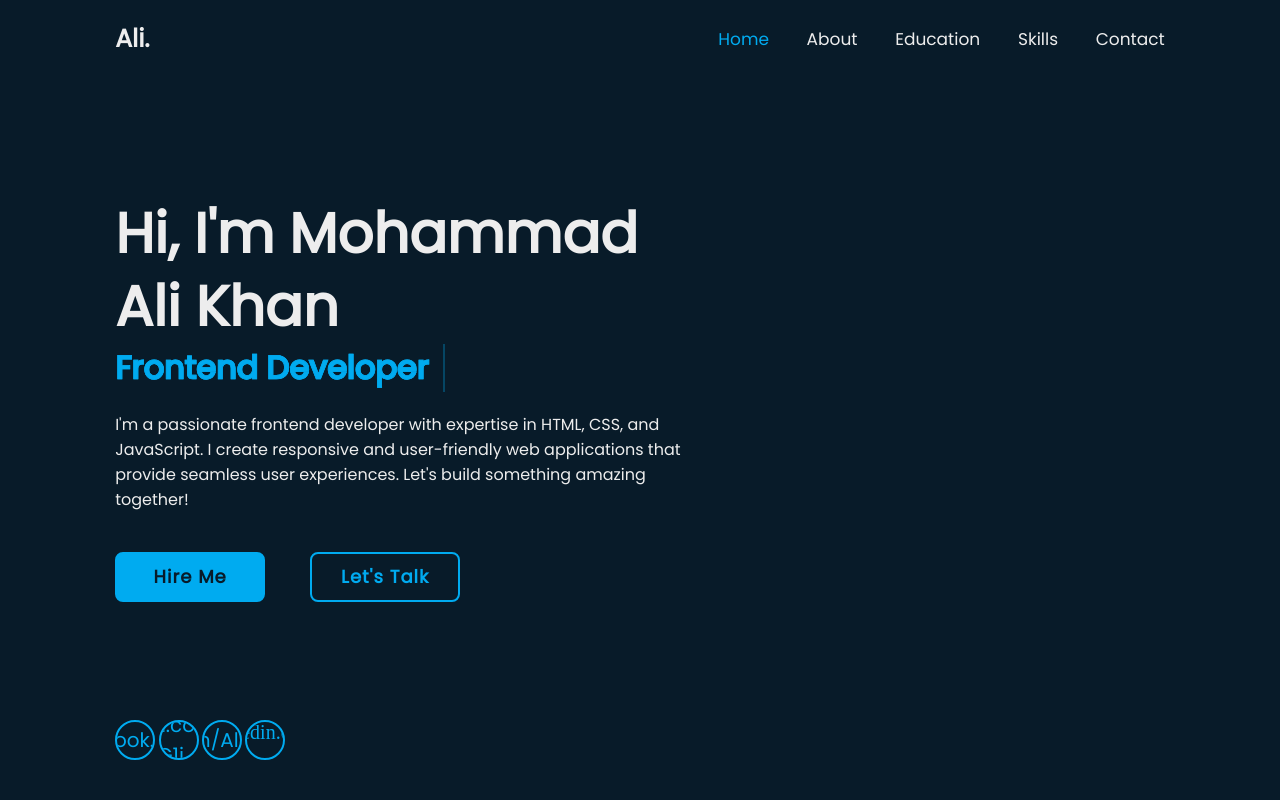
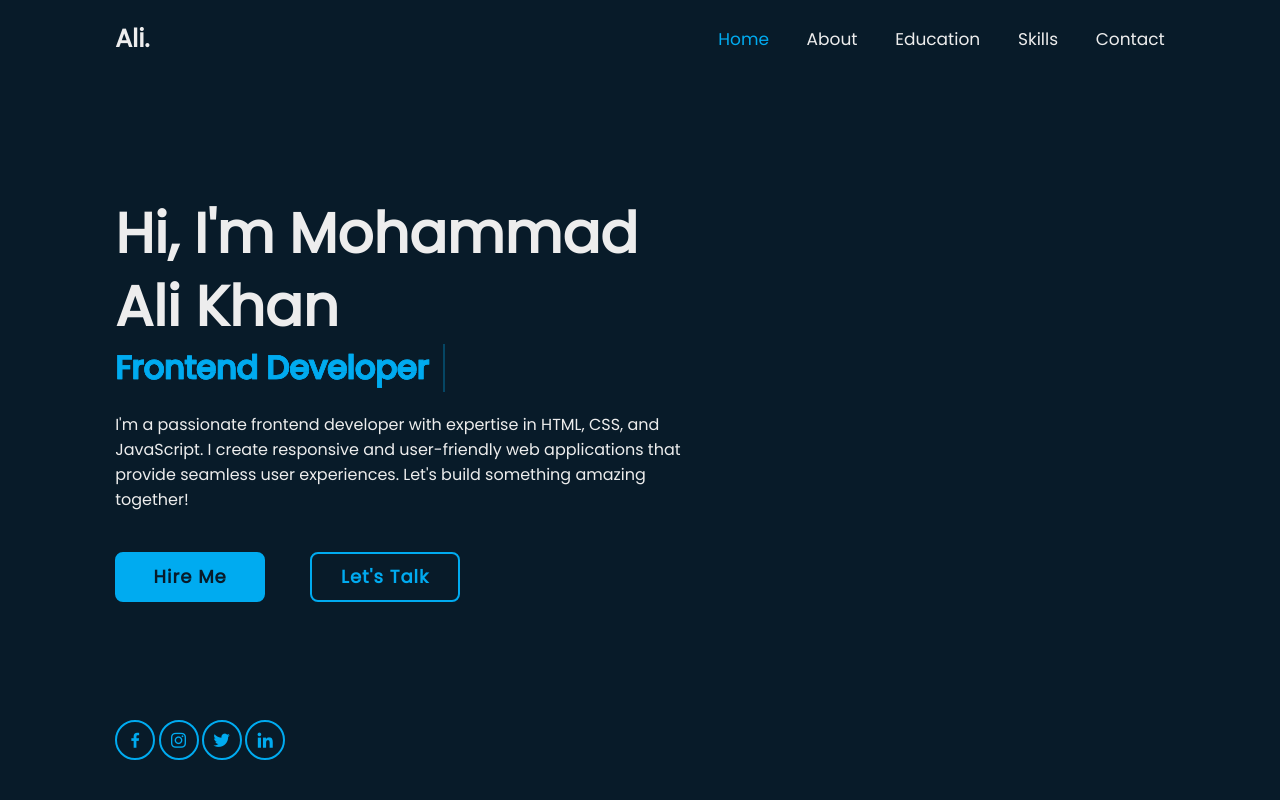
Before and after one commit to Mickyvirus123/Portfolio, a plain HTML site: page index.html in a window 1280 px wide. Shown: the top 800 px of the page. Drawn offline with nearby package versions, Linux system fonts and the light colour scheme.

Commit message:
Fix social media links in index.html

```diff
--- a/index.html
+++ b/index.html
@@ -47,10 +47,10 @@
         </div>
 
         <div class="home-sci">
-            <a href="#"><i class='bx bxl-facebook'></i>https://www.facebook.com/ali.khan.977986</a>
-            <a href="#"><i class='bx bxl-instagram'></i>https;//www.instagram.com/salaar_sikander_315?igsh=a2FwbG8xanRuNG1j</a>
-            <a href="#"><i class='bx bxl-twitter'></i>https://x.com/AliKhan19982258</a>
-            <a href="#"><i class='bx bxl-linkedin'>https://www.linkedin.com/in/mohammad-ali-khan-72b34a285</i></a>
+            <a href="https://www.facebook.com/ali.khan.977986"><i class='bx bxl-facebook'></i></a>
+            <a href="https;//www.instagram.com/salaar_sikander_315?igsh=a2FwbG8xanRuNG1j"><i class='bx bxl-instagram'></i></a>
+            <a href="https://x.com/AliKhan19982258"><i class='bx bxl-twitter'></i></a>
+            <a href="https://www.linkedin.com/in/mohammad-ali-khan-72b34a285"><i class='bx bxl-linkedin'></i></a>
         </div>
 
         <div class="home-imgHover"></div>
```
